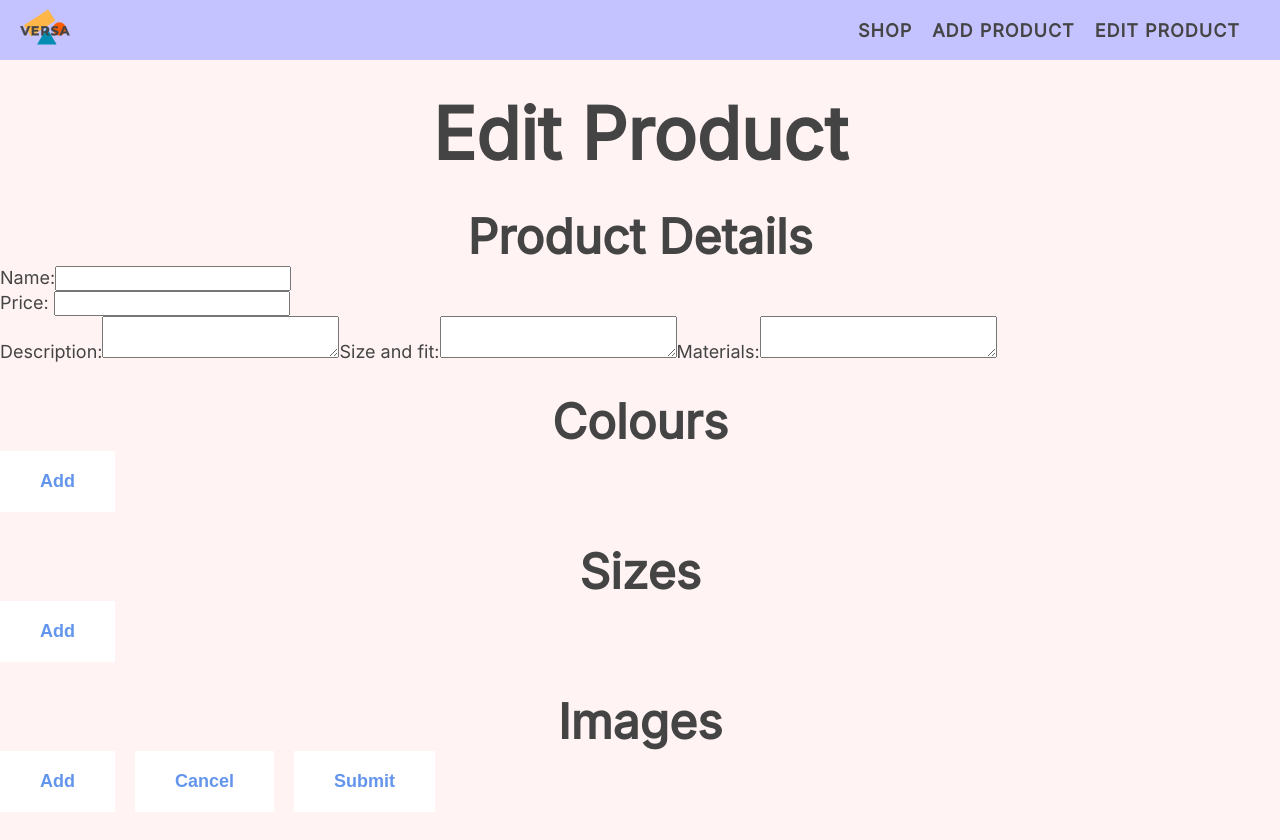
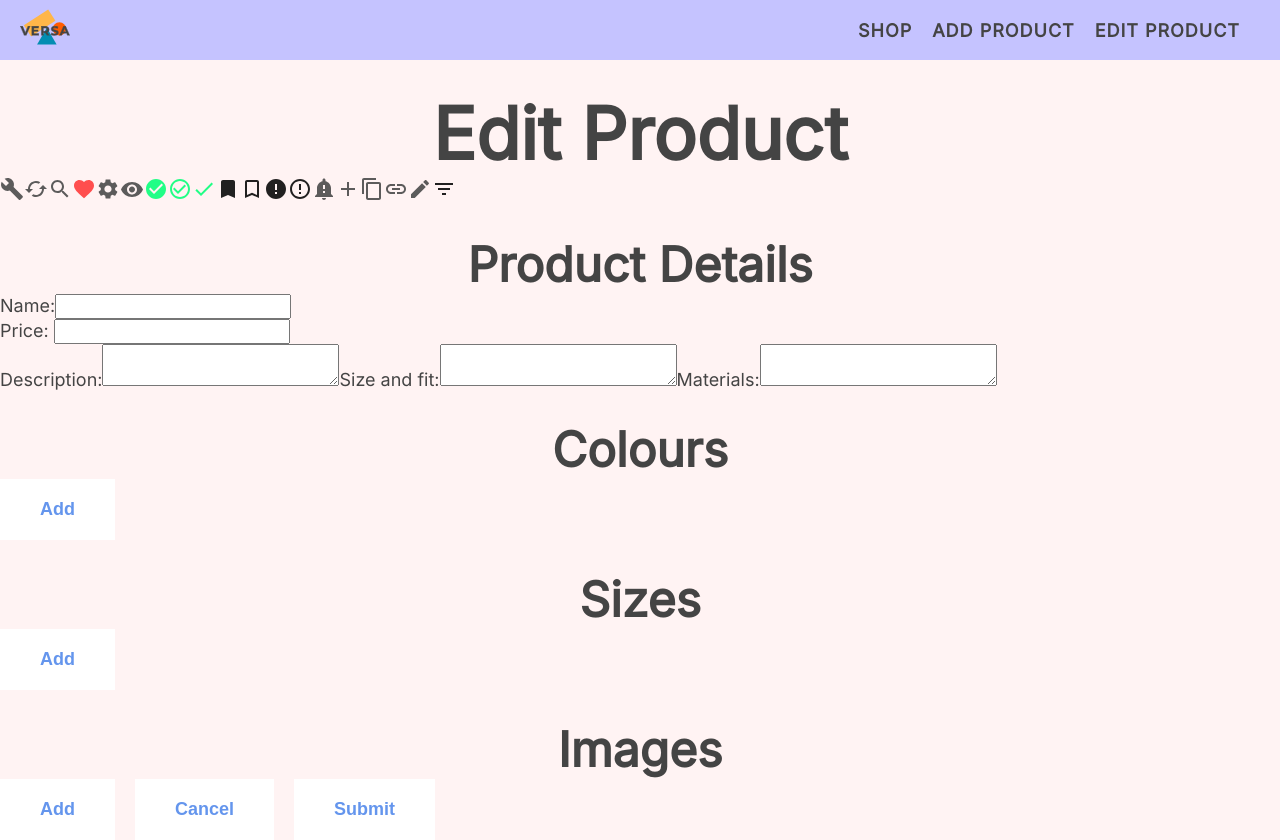
Before and after one commit to MunibaWq/The-Fellowship-Of-The-Stack, a React (Create React App) app in the folder frontend/versa/: page /products/edit/1 in a window 1280 px wide. Before the commit the page ends 812 px from the top, so only its background shows below. Built offline with nearby package versions, Linux system fonts and the light colour scheme; no server answers.

Commit message:
add more icons, test them on editproduct page

```diff
--- a/frontend/versa/src/components/Reusable/Icons.js
+++ b/frontend/versa/src/components/Reusable/Icons.js
@@ -1,6 +1,6 @@
 import React from "react";
 
-const Icons = (props) => {
+const Icon = (props) => {
     switch (props.type) {
         case "tool":
             return (
@@ -69,7 +69,7 @@ const Icons = (props) => {
                         fillRule="evenodd"
                         clipRule="evenodd"
                         d="M12 21.35L10.55 20.03C5.4 15.36 2 12.28 2 8.5C2 5.42 4.42 3 7.5 3C9.24 3 10.91 3.81 12 5.09C13.09 3.81 14.76 3 16.5 3C19.58 3 22 5.42 22 8.5C22 12.28 18.6 15.36 13.45 20.04L12 21.35Z"
-                        fill="#444"
+                        fill="#FF3535"
                         fillOpacity="0.87"
                     />
                 </svg>
@@ -88,7 +88,7 @@ const Icons = (props) => {
                         fillRule="evenodd"
                         clipRule="evenodd"
                         d="M19.1235 12.936C19.1595 12.636 19.1835 12.324 19.1835 12C19.1835 11.676 19.1595 11.364 19.1115 11.064L21.1395 9.47999C21.3195 9.33599 21.3675 9.07199 21.2595 8.86799L19.3395 5.54399C19.2195 5.32799 18.9675 5.25599 18.7515 5.32799L16.3635 6.28799C15.8595 5.90399 15.3315 5.59199 14.7435 5.35199L14.3835 2.80799C14.3475 2.56799 14.1435 2.39999 13.9035 2.39999H10.0635C9.82351 2.39999 9.63151 2.56799 9.59551 2.80799L9.23551 5.35199C8.64751 5.59199 8.10751 5.91599 7.61551 6.28799L5.2275 5.32799C5.0115 5.24399 4.75951 5.32799 4.63951 5.54399L2.71951 8.86799C2.59951 9.08399 2.64751 9.33599 2.83951 9.47999L4.86751 11.064C4.81951 11.364 4.7835 11.688 4.7835 12C4.7835 12.312 4.8075 12.636 4.8555 12.936L2.82751 14.52C2.64751 14.664 2.59951 14.928 2.70751 15.132L4.62751 18.456C4.74751 18.672 4.99951 18.744 5.21551 18.672L7.60351 17.712C8.10751 18.096 8.63551 18.408 9.22351 18.648L9.58351 21.192C9.63151 21.432 9.82351 21.6 10.0635 21.6H13.9035C14.1435 21.6 14.3475 21.432 14.3715 21.192L14.7315 18.648C15.3195 18.408 15.8595 18.084 16.3515 17.712L18.7395 18.672C18.9555 18.756 19.2075 18.672 19.3275 18.456L21.2475 15.132C21.3675 14.916 21.3195 14.664 21.1275 14.52L19.1235 12.936V12.936ZM11.9835 15.6C10.0035 15.6 8.3835 13.98 8.3835 12C8.3835 10.02 10.0035 8.39999 11.9835 8.39999C13.9635 8.39999 15.5835 10.02 15.5835 12C15.5835 13.98 13.9635 15.6 11.9835 15.6Z"
-                        fill="black"
+                        fill="#444444"
                         fillOpacity="0.87"
                     />
                 </svg>
@@ -106,7 +106,7 @@ const Icons = (props) => {
                         fillRule="evenodd"
                         clipRule="evenodd"
                         d="M12 5C7 5 2.73 8.11 1 12.5C2.73 16.89 7 20 12 20C17 20 21.27 16.89 23 12.5C21.27 8.11 17 5 12 5ZM12 17.5C9.24 17.5 7 15.26 7 12.5C7 9.74 9.24 7.5 12 7.5C14.76 7.5 17 9.74 17 12.5C17 15.26 14.76 17.5 12 17.5ZM12 9.5C10.34 9.5 9 10.84 9 12.5C9 14.16 10.34 15.5 12 15.5C13.66 15.5 15 14.16 15 12.5C15 10.84 13.66 9.5 12 9.5Z"
-                        fill="#444"
+                        fill="#444444"
                         fillOpacity="0.87"
                     />
                 </svg>
@@ -124,7 +124,7 @@ const Icons = (props) => {
                         fillRule="evenodd"
                         clipRule="evenodd"
                         d="M12 2C6.48 2 2 6.48 2 12C2 17.52 6.48 22 12 22C17.52 22 22 17.52 22 12C22 6.48 17.52 2 12 2ZM10 17L5 12L6.41 10.59L10 14.17L17.59 6.58L19 8L10 17Z"
-                        fill="black"
+                        fill="#00FF75"
                         fillOpacity="0.87"
                     />
                 </svg>
@@ -142,7 +142,7 @@ const Icons = (props) => {
                         fillRule="evenodd"
                         clipRule="evenodd"
                         d="M16.59 7.58L10 14.17L6.41 10.59L5 12L10 17L18 9L16.59 7.58ZM12 2C6.48 2 2 6.48 2 12C2 17.52 6.48 22 12 22C17.52 22 22 17.52 22 12C22 6.48 17.52 2 12 2ZM12 20C7.58 20 4 16.42 4 12C4 7.58 7.58 4 12 4C16.42 4 20 7.58 20 12C20 16.42 16.42 20 12 20Z"
-                        fill="black"
+                        fill="#00FF75"
                         fillOpacity="0.87"
                     />
                 </svg>
@@ -160,7 +160,7 @@ const Icons = (props) => {
                         fillRule="evenodd"
                         clipRule="evenodd"
                         d="M9.00039 16.2L4.80039 12L3.40039 13.4L9.00039 19L21.0004 7.00001L19.6004 5.60001L9.00039 16.2Z"
-                        fill="black"
+                        fill="#00FF75"
                         fillOpacity="0.87"
                     />
                 </svg>
@@ -540,9 +540,65 @@ const Icons = (props) => {
                     />
                 </svg>
             );
+        case "close":
+            return (
+                <svg
+                    width="24"
+                    height="24"
+                    viewBox="0 0 24 24"
+                    fill="none"
+                    xmlns="http://www.w3.org/2000/svg"
+                >
+                    <path
+                        fillRule="evenodd"
+                        clipRule="evenodd"
+                        d="M12 2C6.47 2 2 6.47 2 12C2 17.53 6.47 22 12 22C17.53 22 22 17.53 22 12C22 6.47 17.53 2 12 2ZM17 15.59L15.59 17L12 13.41L8.41 17L7 15.59L10.59 12L7 8.41L8.41 7L12 10.59L15.59 7L17 8.41L13.41 12L17 15.59Z"
+                        fill="#444444"
+                        fillOpacity="0.87"
+                    />
+                </svg>
+            );
+
+        case "apps":
+            return (
+                <svg
+                    width="24"
+                    height="24"
+                    viewBox="0 0 24 24"
+                    fill="none"
+                    xmlns="http://www.w3.org/2000/svg"
+                >
+                    <path
+                        fillRule="evenodd"
+                        clipRule="evenodd"
+                        d="M4 8H8V4H4V8ZM10 20H14V16H10V20ZM4 20H8V16H4V20ZM4 14H8V10H4V14ZM10 14H14V10H10V14ZM16 4V8H20V4H16ZM10 8H14V4H10V8ZM16 14H20V10H16V14ZM16 20H20V16H16V20Z"
+                        fill="black"
+                        fillOpacity="0.87"
+                    />
+                </svg>
+            );
+        case "fullscreen":
+            return (
+                <svg
+                    width="24"
+                    height="24"
+                    viewBox="0 0 24 24"
+                    fill="none"
+                    xmlns="http://www.w3.org/2000/svg"
+                >
+                    <path
+                        fillRule="evenodd"
+                        clipRule="evenodd"
+                        d="M7 14H5V19H10V17H7V14ZM5 10H7V7H10V5H5V10ZM17 17H14V19H19V14H17V17ZM14 5V7H17V10H19V5H14Z"
+                        fill="black"
+                        fillOpacity="0.87"
+                    />
+                </svg>
+            );
+
         default:
             return <></>;
     }
 };
 
-export default Icons;
+export default Icon;
--- a/frontend/versa/src/pages/Artist/EditProduct.js
+++ b/frontend/versa/src/pages/Artist/EditProduct.js
@@ -3,11 +3,35 @@ import { Title } from "../../components/Reusable/Title";
 import InputText from "../../components/ProductFormDetail/InputText";
 import InputTextArea from "../../components/ProductFormDetail/InputTextArea";
 import Button from "../../components/Reusable/Button";
+import Icon from "../../components/Reusable/Icons";
 
 const EditProduct = () => {
     return (
         <div>
             <Title>Edit Product</Title>
+            <div>
+                <Icon type="tool" />
+                <Icon type="refresh" />
+                <Icon type="search" />
+                <Icon type="heart" />
+                <Icon type="setting" />
+                <Icon type="visible" />
+                <Icon type="filledTick" />
+                <Icon type="outlineTick" />
+                <Icon type="tick" />
+                <Icon type="miniBurger" />
+                <Icon type="filledBookmark" />
+                <Icon type="outlineBookmark" />
+                <Icon type="filledError" />
+                <Icon type="outlineError" />
+                <Icon type="alarmBellError" />
+                <Icon type="add" />
+                <Icon type="copy" />
+                <Icon type="link" />
+                <Icon type="edit" />
+                <Icon type="filter" />
+                <Icon type="location" />
+            </div>
             <Title subHeading>Product Details</Title>
             <InputText name="pName" label="Name:" />
             <InputText name="pPrice" type="number" label="Price: " />
```
